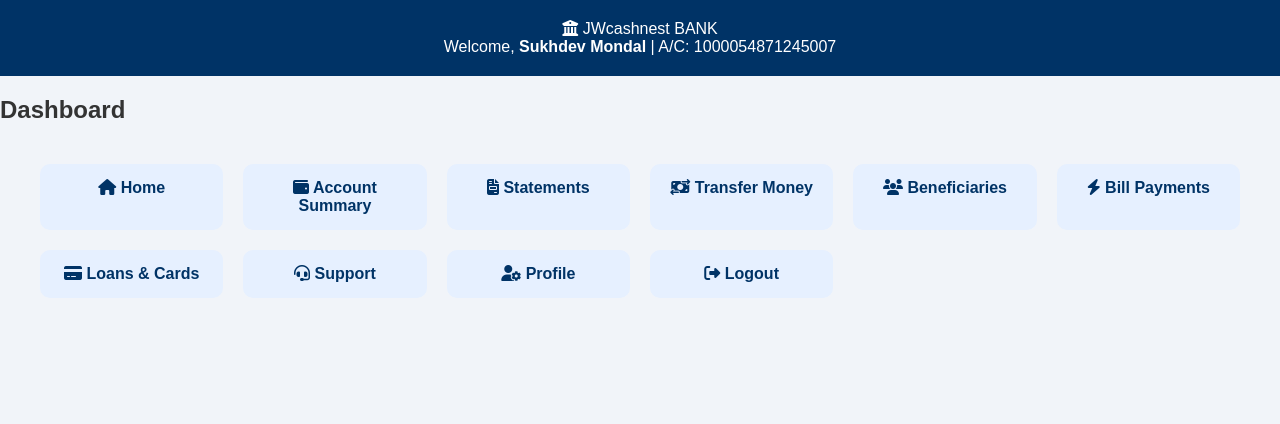
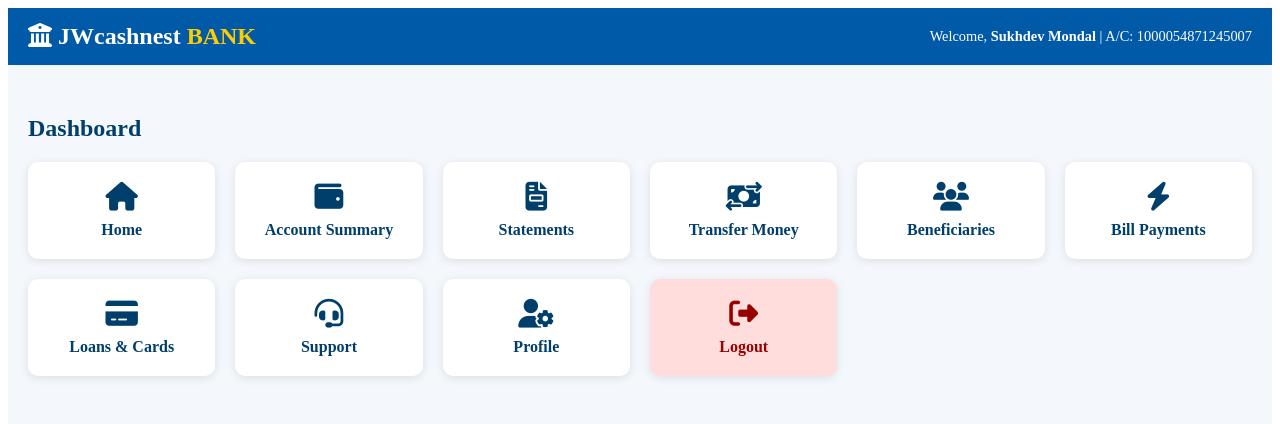
Before and after one commit to Sukhdev982/JWcashpocket, a plain HTML site: page Home.html in a window 1280 px wide. Drawn offline with Linux system fonts and the light colour scheme; files that its build step writes are made by us from their sources.

Commit message:
Update style.css

```diff
--- a/style.css
+++ b/style.css
@@ -1,64 +1,70 @@
-/* style.css */
-
-body {
-  font-family: Arial, sans-serif;
-  margin: 0;
-  padding: 0;
-  background-color: #f1f4f9;
-  color: #333;
+.header {
+  background-color: #005aa7;
+  color: white;
+  padding: 15px 20px;
+  display: flex;
+  justify-content: space-between;
+  align-items: center;
 }
 
-header {
-  background-color: #003366;
-  color: white;
-  padding: 20px;
-  text-align: center;
-}
-
-.logout-btn, .logout-link {
-  position: absolute;
-  top: 20px;
-  right: 20px;
-  color: white;
-  text-decoration: none;
+.header .logo {
+  font-size: 1.5rem;
   font-weight: bold;
 }
 
-.welcome-section {
-  padding: 20px;
-  background: white;
-  margin: 20px;
-  border-radius: 8px;
-  box-shadow: 0 2px 5px rgba(0, 0, 0, 0.1);
+.header .logo span {
+  color: #ffcc00;
+}
+
+.header .user-info {
+  font-size: 0.9rem;
+}
+
+.dashboard {
+  padding: 30px 20px;
+  background: #f4f8fc;
+  min-height: calc(100vh - 70px);
+}
+
+.dashboard h2 {
+  font-size: 1.5rem;
+  margin-bottom: 20px;
+  color: #003f6b;
 }
 
 .features-grid {
   display: grid;
-  grid-template-columns: repeat(auto-fit, minmax(180px, 1fr));
+  grid-template-columns: repeat(auto-fit, minmax(160px, 1fr));
   gap: 20px;
-  padding: 20px;
-  margin: 0 20px;
 }
 
-.features-grid a {
-  display: block;
+.card {
+  background: white;
+  border-radius: 10px;
+  padding: 20px;
+  color: #003f6b;
   text-align: center;
-  padding: 15px;
-  background-color: #e6f0ff;
-  color: #003366;
+  font-weight: bold;
+  box-shadow: 0 2px 10px rgba(0,0,0,0.1);
+  transition: transform 0.3s;
   text-decoration: none;
-  border-radius: 10px;
-  font-weight: bold;
-  transition: background-color 0.3s ease;
 }
 
-.features-grid a:hover {
-  background-color: #cce0ff;
+.card:hover {
+  transform: scale(1.05);
+  background: #e6f2ff;
 }
 
-footer {
-  background-color: #003366;
-  color: white;
-  text-align: center;
-  padding: 10px;
+.card i {
+  font-size: 1.8rem;
+  margin-bottom: 10px;
+  display: block;
 }
+
+.logout {
+  background: #ffdddd;
+  color: #900;
+}
+.logout:hover {
+  background: #ffc0c0;
+}
```
